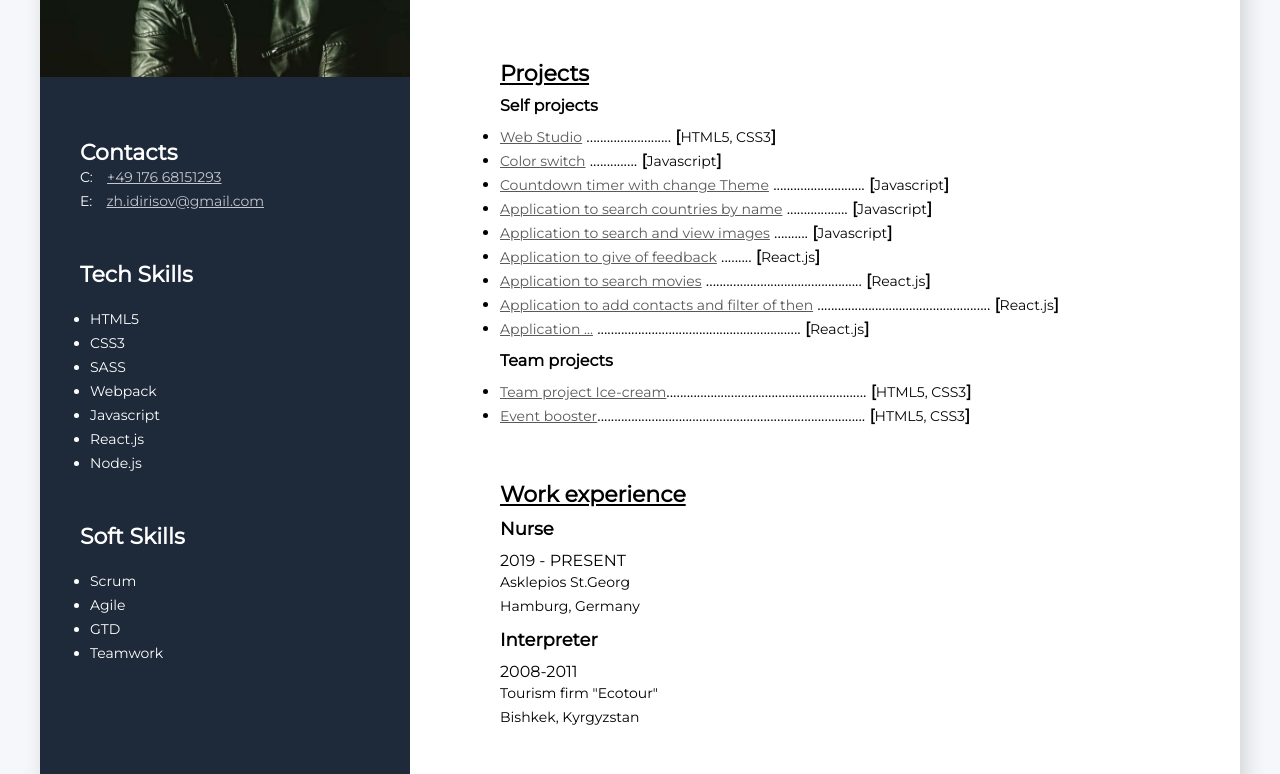
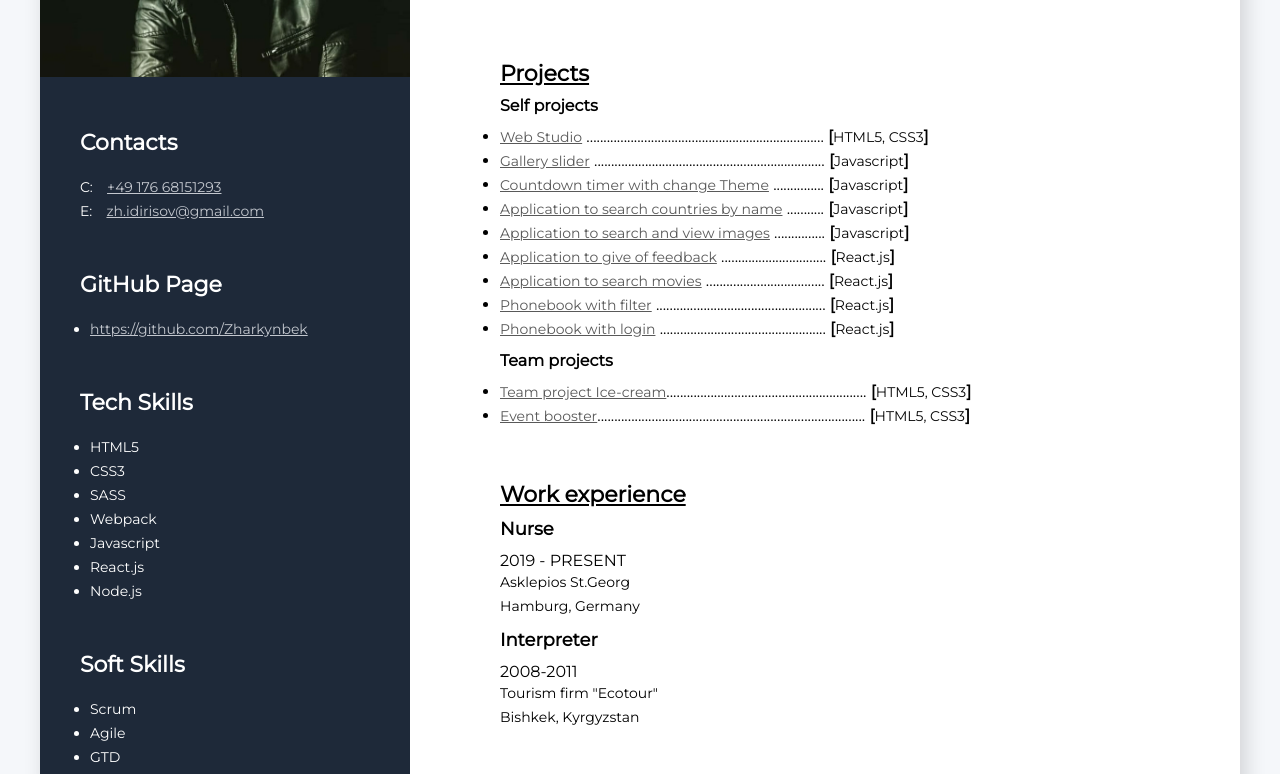
Before and after one commit to Zharkynbek/resume, a plain HTML site: page index.html in a window 1280 px wide. Shown: the part 291-1065 px from the top of the page. Drawn offline with Linux system fonts and the light colour scheme.

Commit message:
add github page

```diff
--- a/css/style.css
+++ b/css/style.css
@@ -35,7 +35,7 @@ body {
 }
 
 .contacts-container {
-  margin-top: 60px;
+  margin-top: 50px;
   margin-left: 40px;
   margin-right: 40px;
 }
@@ -45,6 +45,7 @@ body {
   font-size: 22px;
   font-weight: 700;
   line-height: 24px;
+  margin-bottom: 20px;
 }
 .contacts-link {
   color: #c3c7ce;
--- a/index.html
+++ b/index.html
@@ -33,6 +33,17 @@
             >
           </div>
         </div>
+        <!-- github pages -->
+        <div class="contacts-container">
+          <h3 class="contacts-title">GitHub Page</h3>
+          <ul>
+            <li class="tech-skills-item">
+              <a class="contacts-link" href="https://github.com/Zharkynbek"
+                >https://github.com/Zharkynbek</a
+              >
+            </li>
+          </ul>
+        </div>
         <!-- Tech Skills -->
         <div class="tech-skills">
           <h3 class="tech-skills-title">Tech Skills</h3>
@@ -64,7 +75,7 @@
         <!-- about me main-info -->
 
         <div class="info-container">
-          <h2 class="profession">Front-End Developer</h2>
+          <h2 class="profession">Fullstack Developer / React Developer</h2>
           <h1 class="name">Zharkynbek Idirisov</h1>
         </div>
 
@@ -81,7 +92,9 @@
                 href="https://zharkynbek.github.io/goit-markup-hw-08/"
                 >Web Studio</a
               >
-              <span>.........................</span>
+              <span
+                >......................................................................</span
+              >
               <span
                 ><b>[</b><span class="tech-name">HTML5, CSS3</span
                 ><b>]</b></span
@@ -91,10 +104,12 @@
               <a
                 class="project-link"
                 target="_blank"
-                href="https://zharkynbek.github.io/goit-js-hw-11-color-switch/"
-                >Color switch</a
+                href="https://zharkynbek.github.io/goit-js-hw-08-gallery/"
+                >Gallery slider</a
               >
-              <span>..............</span>
+              <span
+                >....................................................................</span
+              >
 
               <span
                 ><b>[</b><span class="tech-name">Javascript</span><b>]</b></span
@@ -107,7 +122,7 @@
                 href="https://zharkynbek.github.io/goit-js-hw-11-timer/"
                 >Countdown timer with change Theme</a
               >
-              <span>...........................</span>
+              <span>...............</span>
 
               <span
                 ><b>[</b><span class="tech-name">Javascript</span><b>]</b></span
@@ -120,7 +135,7 @@
                 href="https://zharkynbek.github.io/goit-js-hw-12-countries/"
                 >Application to search countries by name</a
               >
-              <span>..................</span>
+              <span>...........</span>
 
               <span
                 ><b>[</b><span class="tech-name">Javascript</span><b>]</b></span
@@ -133,7 +148,7 @@
                 href="https://zharkynbek.github.io/goit-js-hw-13-image-finder/"
                 >Application to search and view images</a
               >
-              <span>..........</span>
+              <span>...............</span>
 
               <span
                 ><b>[</b><span class="tech-name">Javascript</span><b>]</b></span
@@ -146,7 +161,7 @@
                 href="https://zharkynbek.github.io/goit-react-hw-02-feedback/"
                 >Application to give of feedback</a
               >
-              <span>.........</span>
+              <span>...............................</span>
 
               <span
                 ><b>[</b><span class="tech-name">React.js</span><b>]</b></span
@@ -159,7 +174,7 @@
                 href="https://zharkynbek-movies.netlify.app/"
                 >Application to search movies</a
               >
-              <span>..............................................</span>
+              <span>...................................</span>
 
               <span
                 ><b>[</b><span class="tech-name">React.js</span><b>]</b></span
@@ -170,9 +185,9 @@
                 class="project-link"
                 target="_blank"
                 href="https://zhak-phonebook.netlify.app/"
-                >Application to add contacts and filter of then</a
+                >Phonebook with filter</a
               >
-              <span>...................................................</span>
+              <span>..................................................</span>
 
               <span
                 ><b>[</b><span class="tech-name">React.js</span><b>]</b></span
@@ -183,11 +198,9 @@
                 class="project-link"
                 target="_blank"
                 href="https://phone-hw09.netlify.app/"
-                >Application ...</a
+                >Phonebook with login</a
               >
-              <span
-                >............................................................</span
-              >
+              <span>.................................................</span>
 
               <span
                 ><b>[</b><span class="tech-name">React.js</span><b>]</b></span
@@ -251,7 +264,10 @@
           <h3 class="about-me-title">Education</h3>
           <div>
             <h4 class="education-time">2020 - PRESENT</h4>
-            <p class="text">GoIT<br />Kiev, Ukranie</p>
+            <p class="text">
+              <a target="_blank" href="https://goit.ua/">GoIT</a><br />Kiev,
+              Ukranie
+            </p>
           </div>
           <div>
             <h4 class="education-time">2013-2016</h4>
```
